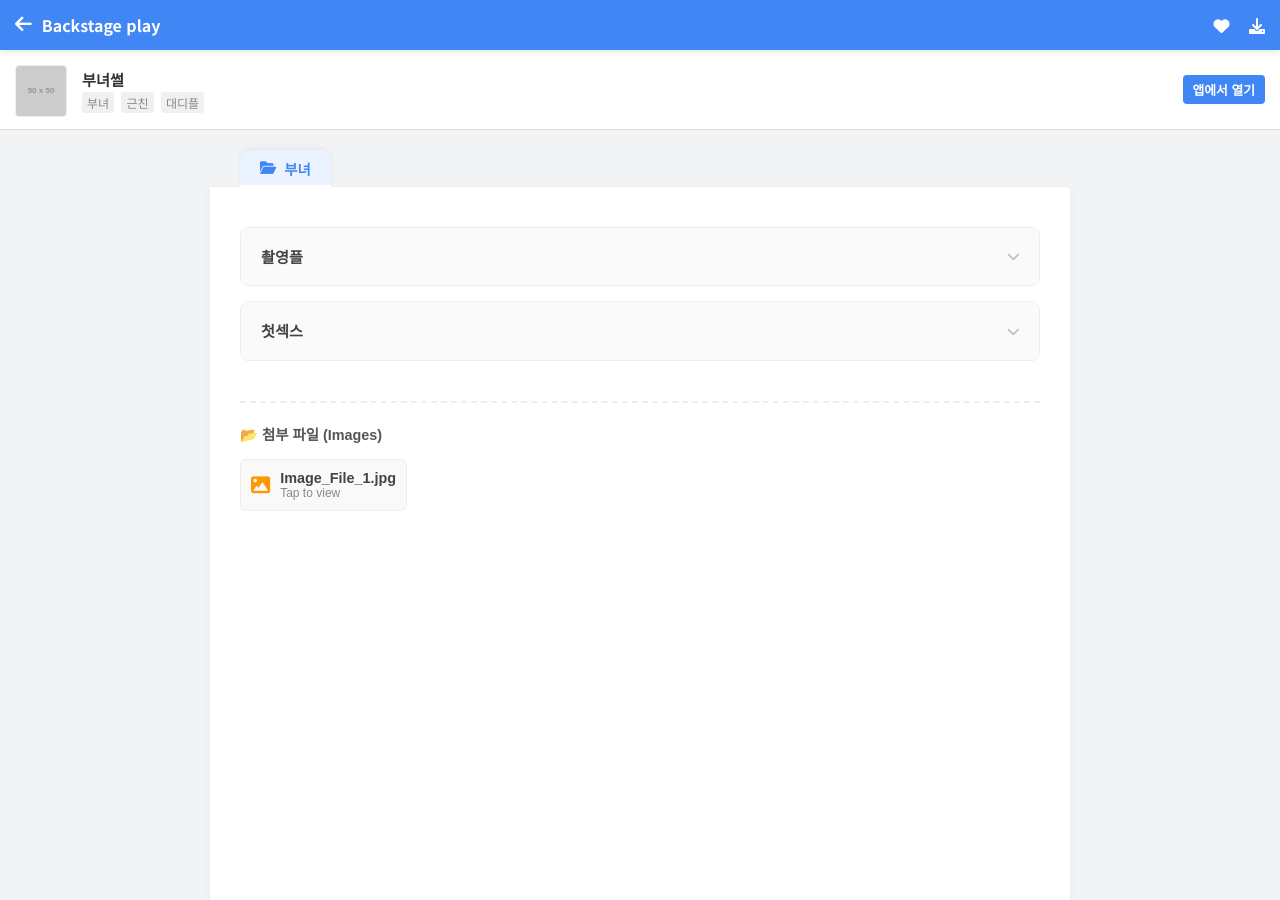
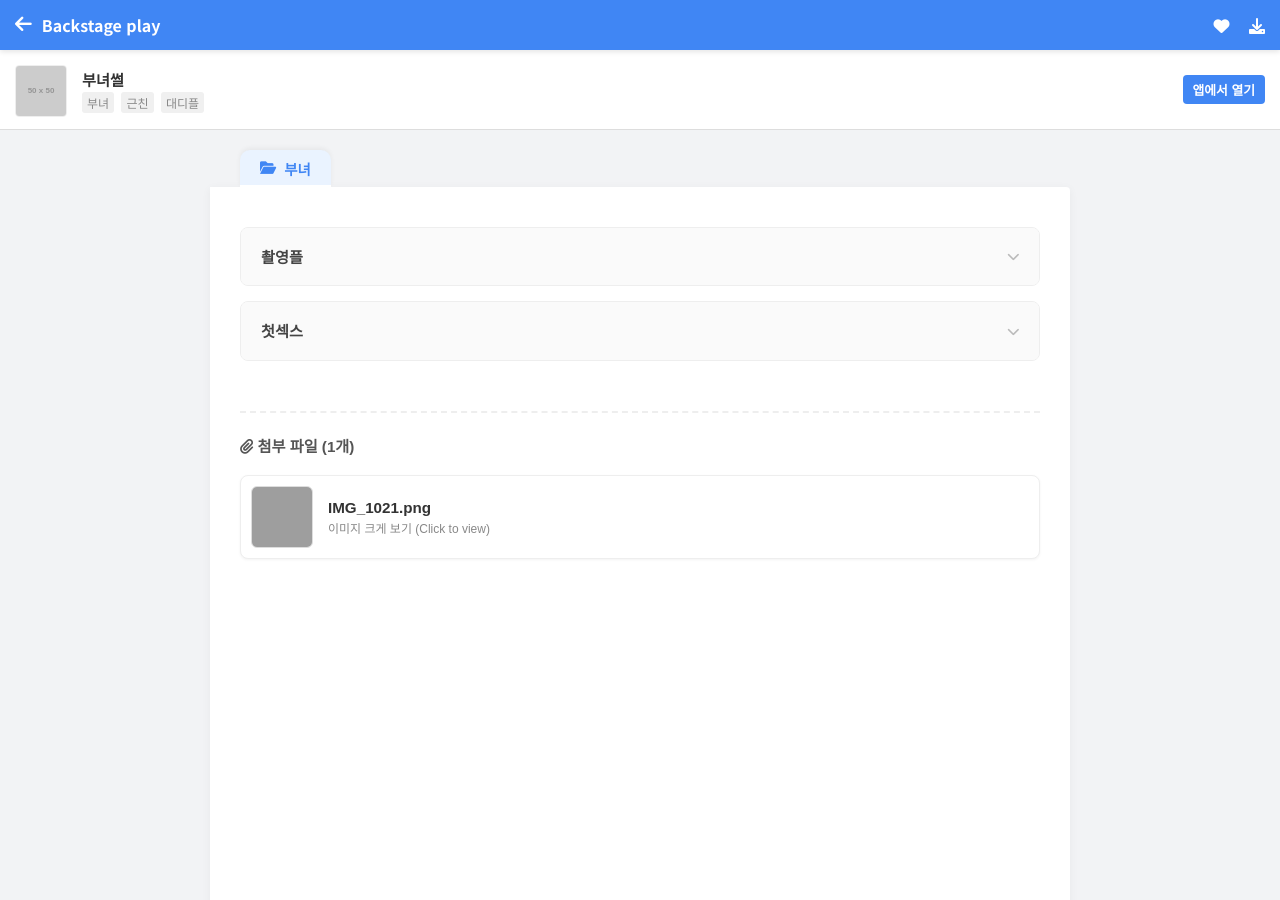
Before and after one commit to narelim/mag-ross-archive, a Jekyll site: the page built from secretposts/dmar20250001.md, in a window 1280 px wide and 900 px high. Built offline with Jekyll 4.4.1, drawn with Linux system fonts in a browser that asks for light colours; grey boxes are pictures that could not be loaded.

Commit message:
Update play-viewer.html

```diff
--- a/_layouts/play-viewer.html
+++ b/_layouts/play-viewer.html
@@ -106,17 +106,71 @@
             font-size: 1.05rem;
         }
 
-        /* 📎 첨부파일 버튼 스타일 */
-        .attach-box { margin-top: 40px; padding-top: 20px; border-top: 2px dashed #eee; }
-        .attach-title { font-size: 0.9rem; font-weight: bold; color: #555; margin-bottom: 10px; font-family: sans-serif; }
+/* --- 📎 첨부파일 리스트 스타일 (업그레이드) --- */
+.attach-box {
+    margin-top: 50px;
+    padding-top: 20px;
+    border-top: 2px dashed #eee;
+}
+.attach-title {
+    font-size: 0.95rem;
+    font-weight: bold;
+    color: #555;
+    margin-bottom: 15px;
+    font-family: sans-serif;
+}
+
+/* 버튼 디자인 */
 .file-btn {
-            display: flex; align-items: center; gap: 10px;
-            background: #f9f9f9; border: 1px solid #eee;
-            padding: 10px; margin-bottom: 8px; border-radius: 6px;
-            cursor: pointer; text-align: left; font-family: sans-serif; font-size: 0.9rem; color: #444;
+    display: flex;
+    align-items: center;
+    gap: 15px; /* 썸네일과 글자 사이 간격 */
+    background: #fff;
+    border: 1px solid #eee;
+    padding: 10px;
+    margin-bottom: 10px;
+    border-radius: 8px; /* 둥근 모서리 */
+    cursor: pointer;
+    text-align: left;
+    font-family: sans-serif;
+    color: #444;
+    transition: all 0.2s;
+    width: 100%; /* 버튼 꽉 채우기 */
+    box-shadow: 0 1px 3px rgba(0,0,0,0.05);
 }
-        .file-btn:hover { background: #f0f8ff; border-color: #4086F4; }
-        .file-icon { color: #ff9800; font-size: 1.2rem; } /* 주황색 폴더/파일 아이콘 */
+.file-btn:hover {
+    background: #f0f8ff;
+    border-color: #4086F4;
+    transform: translateY(-2px); /* 살짝 떠오르는 효과 */
+}
+
+/* 🖼️ 썸네일 이미지 스타일 */
+.file-thumb-img {
+    width: 60px;          /* 가로 크기 */
+    height: 60px;         /* 세로 크기 */
+    border-radius: 6px;   /* 썸네일도 둥글게 */
+    object-fit: cover;    /* 이미지가 찌그러지지 않고 꽉 차게 */
+    border: 1px solid #ddd;
+    background-color: #eee;
+}
+
+/* 파일명 텍스트 */
+.file-info {
+    display: flex;
+    flex-direction: column;
+    justify-content: center;
+}
+.file-name {
+    font-size: 0.95rem;
+    font-weight: bold;
+    color: #333;
+    margin-bottom: 3px;
+}
+.file-sub {
+    font-size: 0.75rem;
+    color: #888;
+}
+
 
         /* 이미지 모달 */
         #img-modal { display: none; position: fixed; top: 0; left: 0; width: 100%; height: 100%; background: rgba(0,0,0,0.9); z-index: 2000; align-items: center; justify-content: center; cursor: zoom-out; }
@@ -242,18 +296,27 @@ details .details-content {
 
 {% if page.attachments %}
 <div class="attach-box">
-            <div class="attach-title">📂 첨부 파일 (Images)</div>
+    <div class="attach-title">
+        <i class="fas fa-paperclip"></i> 첨부 파일 ({{ page.attachments | size }}개)
+    </div>
+
     {% for img in page.attachments %}
+
+    {% assign filename = img | split: '/' | last %}
+
     <button class="file-btn" onclick="openModal('{{ img | relative_url }}')">
-                <i class="fas fa-image file-icon"></i>
-                <div style="display:flex; flex-direction:column;">
-                    <span style="font-weight:bold;">Image_File_{{ forloop.index }}.jpg</span>
-                    <span style="font-size:0.75rem; color:#888;">Tap to view</span>
+
+        <img src="{{ img | relative_url }}" class="file-thumb-img" alt="thumb">
+
+        <div class="file-info">
+            <span class="file-name">{{ filename }}</span>
+            <span class="file-sub">이미지 크게 보기 (Click to view)</span>
         </div>
     </button>
     {% endfor %}
 </div>
 {% endif %}
+
     </div>
 
 
```
Lines whose indentation alone changed are shown as unchanged.
